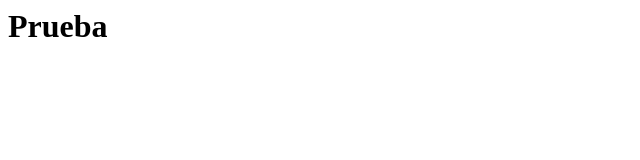
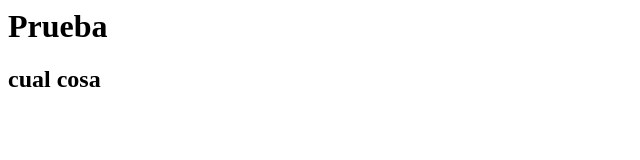
Before and after one commit to oscarbaquero/PruebaGitGithub, a plain HTML site: page index.html in a window 1280 px wide. Shown: the whole page, without its empty margins (0-640 px from the left). Drawn offline with Linux system fonts and the light colour scheme.

Commit message:
Anadimos h2

```diff
--- a/index.html
+++ b/index.html
@@ -1,5 +1,6 @@
 <html>
     <body>
         <h1>Prueba</h1>
+        <h2>cual cosa</h2>
     </body>
 </html>
```
